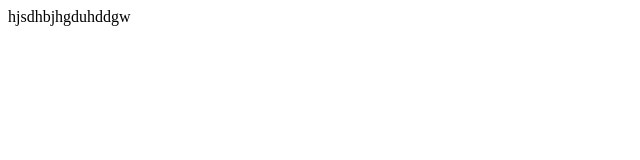
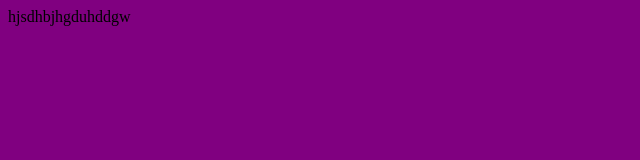
Before and after one commit to AnnieSantts/AluraGit, a plain HTML site: page index.html in a window 1280 px wide. Shown: the whole page, without its empty margins (0-640 px from the left). Drawn offline with Linux system fonts and the light colour scheme.

Commit message:
troca de cor

```diff
--- a/index.html
+++ b/index.html
@@ -8,7 +8,7 @@
   <style type="text/css">
     p.p1 {margin: 0.0px 0.0px 0.0px 0.0px; font: 10.0px Courier; color: #000000; -webkit-text-stroke: #000000}
     span.s1 {font-kerning: none}
-    body {background-color: white;}
+    body {background-color: purple;}
   </style>
 </head>
 <body>
```
